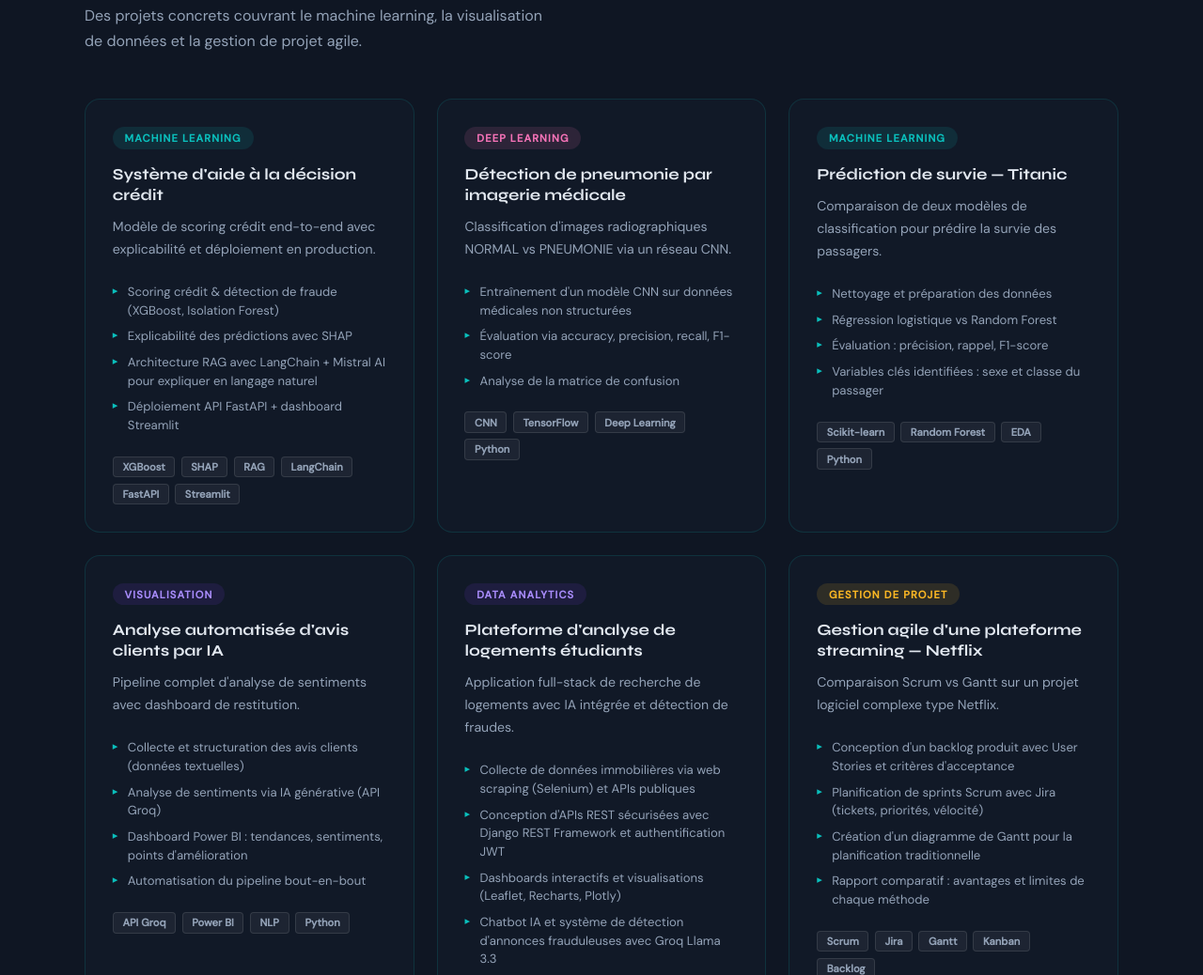
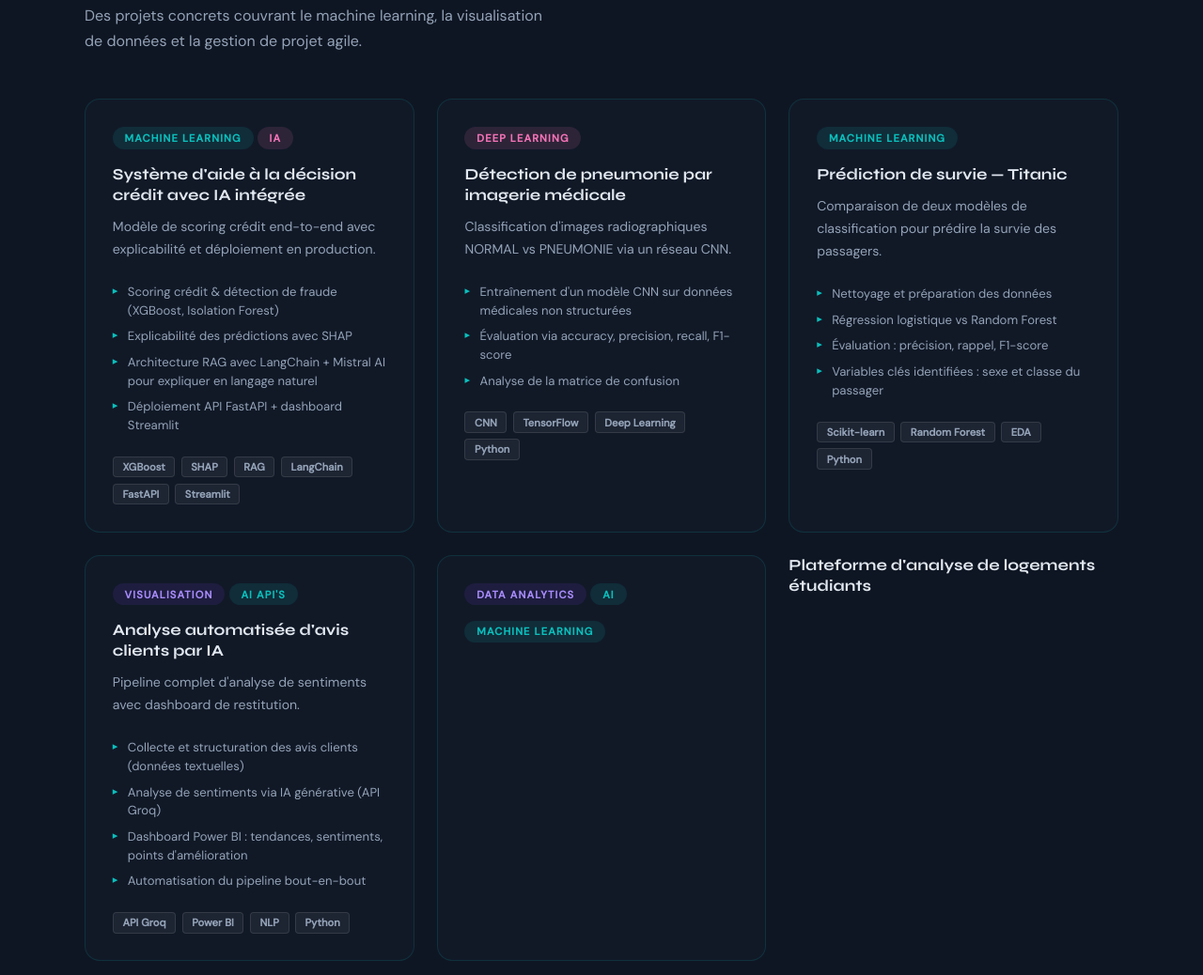
Before and after one commit to saidmyra/Portofolio, a plain HTML site: page index.html in a window 1280 px wide. Shown: the part 965-2003 px from the top of the page at 94% size. Drawn offline with Linux system fonts and the light colour scheme.

Commit message:
update portfolio

```diff
--- a/index.html
+++ b/index.html
@@ -385,7 +385,8 @@
       <!-- P1 -->
       <div class="project-card reveal">
         <span class="project-cat cat-ml">Machine Learning</span>
-        <h3 class="project-title">Système d'aide à la décision crédit</h3>
+        <span class="project-cat cat-dl">IA</span>
+        <h3 class="project-title">Système d'aide à la décision crédit avec IA intégrée</h3>
         <p class="project-desc">Modèle de scoring crédit end-to-end avec explicabilité et déploiement en production.</p>
         <ul class="project-bullets">
           <li>Scoring crédit & détection de fraude (XGBoost, Isolation Forest)</li>
@@ -433,6 +434,7 @@
       <!-- P4 -->
       <div class="project-card reveal">
         <span class="project-cat cat-viz">Visualisation</span>
+        <span class="project-cat cat-ml">AI API's</span>
         <h3 class="project-title">Analyse automatisée d'avis clients par IA</h3>
         <p class="project-desc">Pipeline complet d'analyse de sentiments avec dashboard de restitution.</p>
         <ul class="project-bullets">
@@ -449,6 +451,9 @@
       <!-- P5 -->
       <div class="project-card reveal">
         <span class="project-cat cat-viz">Data Analytics</span>
+        <span class="project-cat cat-ml">AI</span>
+        <span class="project-cat cat-ml">Machine learning</span>
+      </div>
         <h3 class="project-title">Plateforme d'analyse de logements étudiants</h3>
         <p class="project-desc">Application full-stack de recherche de logements avec IA intégrée et détection de fraudes.</p>
         <ul class="project-bullets">
```
